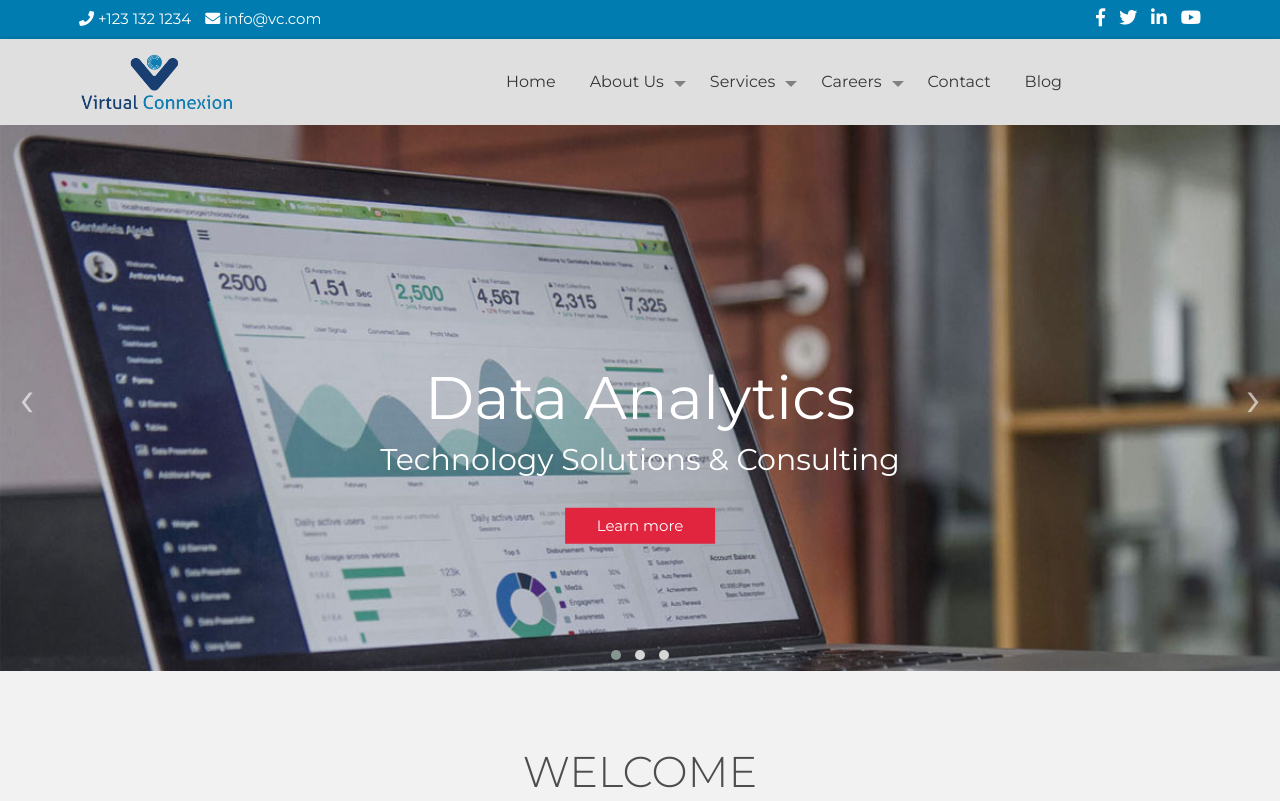
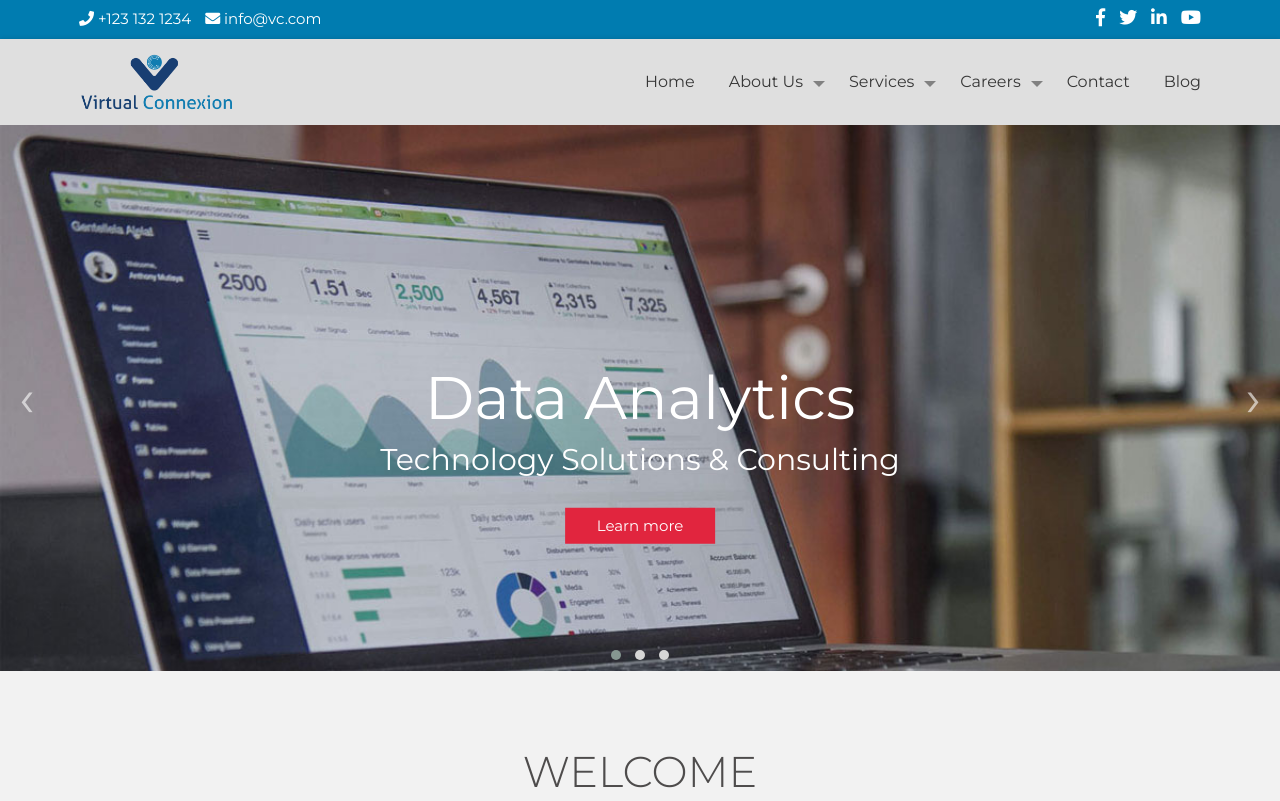
Before and after one commit to anas-km/vc, a plain HTML site: page index.html in a window 1280 px wide. Shown: the top 801 px of the page. Drawn offline with Linux system fonts and the light colour scheme.

Commit message:
Add files via upload

```diff
--- a/include/stellarnav.css
+++ b/include/stellarnav.css
@@ -7,7 +7,7 @@
 /* all nav */
 .stellarnav { position: relative; width: 100%; z-index: 9900; line-height: normal; }
 /* .stellarnav a { color: #777; } */
-.stellarnav ul { margin: 0; padding: 0; text-align: center; }
+.stellarnav ul { margin: 0; padding: 0; text-align: right; }
 .stellarnav li { list-style: none; display: block; margin: 0; padding: 0; position: relative; line-height: normal; vertical-align: middle; }
 .stellarnav li a { padding:15px 15px 15px 25px; display: block; text-decoration: none;  font-size: 16px;  box-sizing: border-box; -webkit-transition: all .3s ease-out; -moz-transition: all .3s ease-out; transition: all .3s ease-out; color:#373737;  }
 .stellarnav li > ul > li > a:before{font-family: "Font Awesome 5 Free"; font-weight: 900; content: "\f054";  position: absolute;  left: 8px; font-size:14px; color: #373737; top: 17px; }
```
